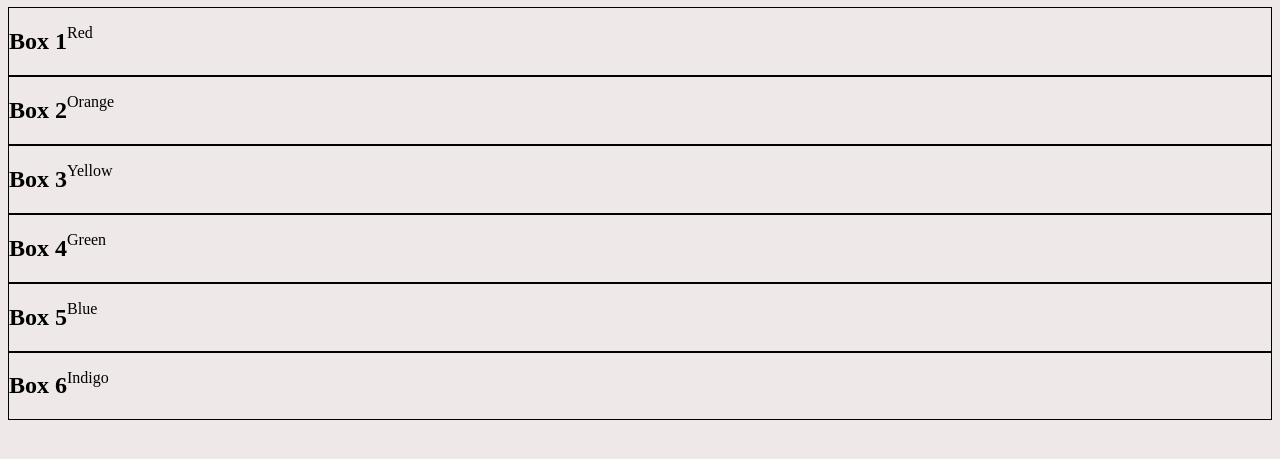
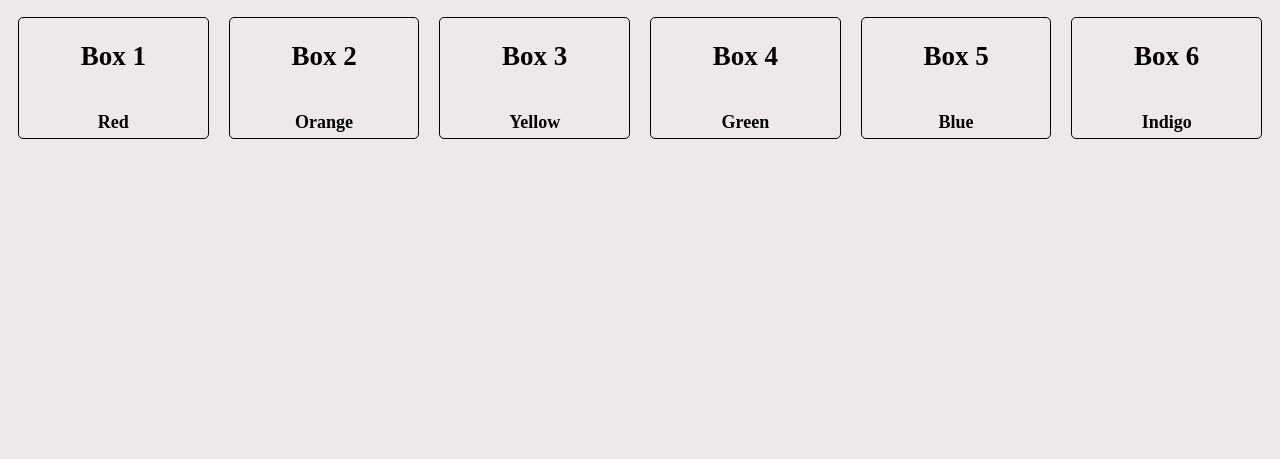
Before and after one commit to Franchiko/Colored_boxes_with_flex, a plain HTML site: page index.html in a window 1280 px wide. Shown: the part 61-520 px from the top of the page. Drawn offline with Linux system fonts and the light colour scheme.

Commit message:
second commit

```diff
--- a/styles.css
+++ b/styles.css
@@ -13,4 +13,15 @@ h1 {
     border: 1px solid #000;
     display: flex;
     flex: 1 1 100px;
+    flex-direction: column;
+    align-items: center;
+    margin: 10px;
+    font-weight: bold;
+    font-size: 1.125rem;
+    border-radius: 5px;
+    order: 0;
 }
+
+.flex-container{
+    display: flex;
+}
```
